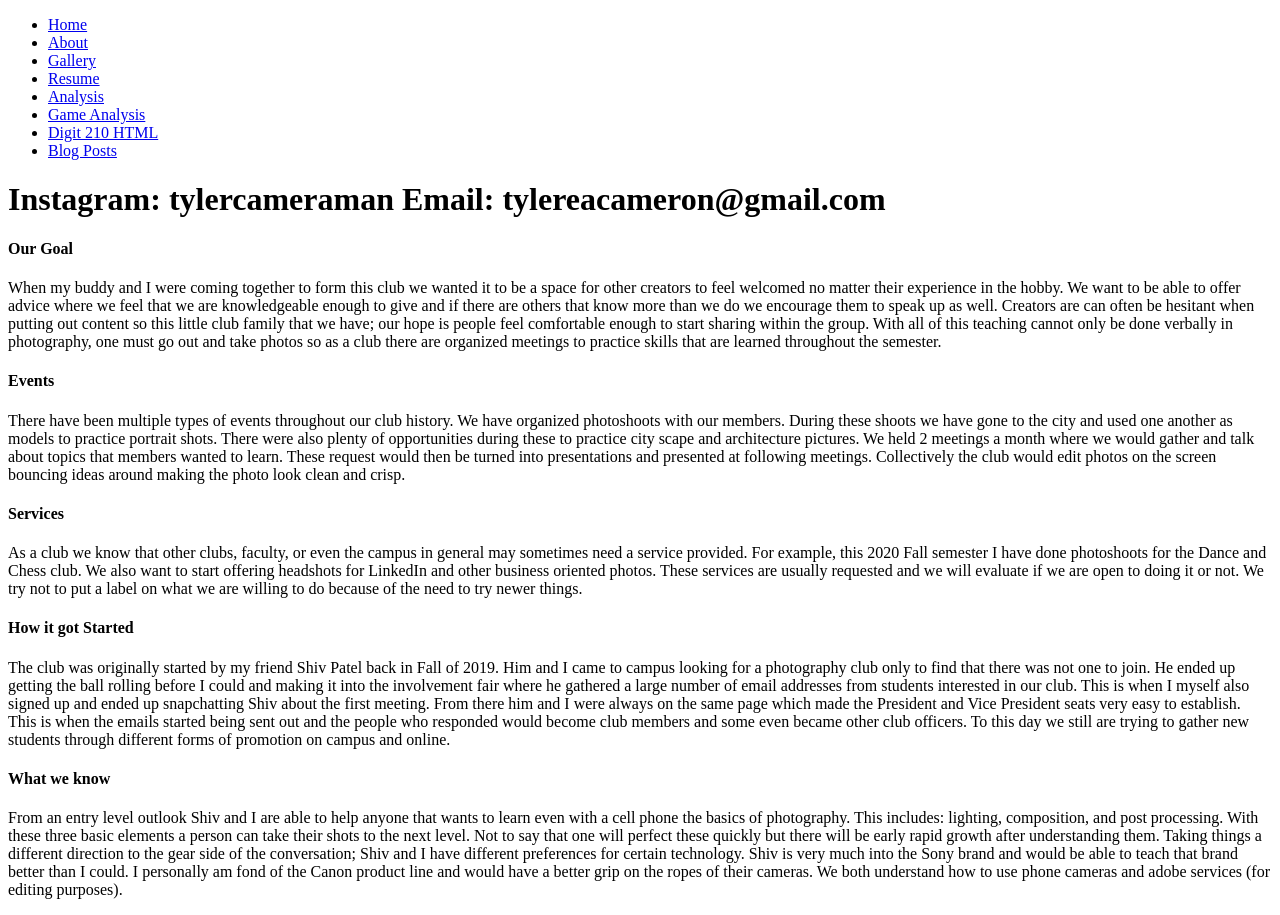
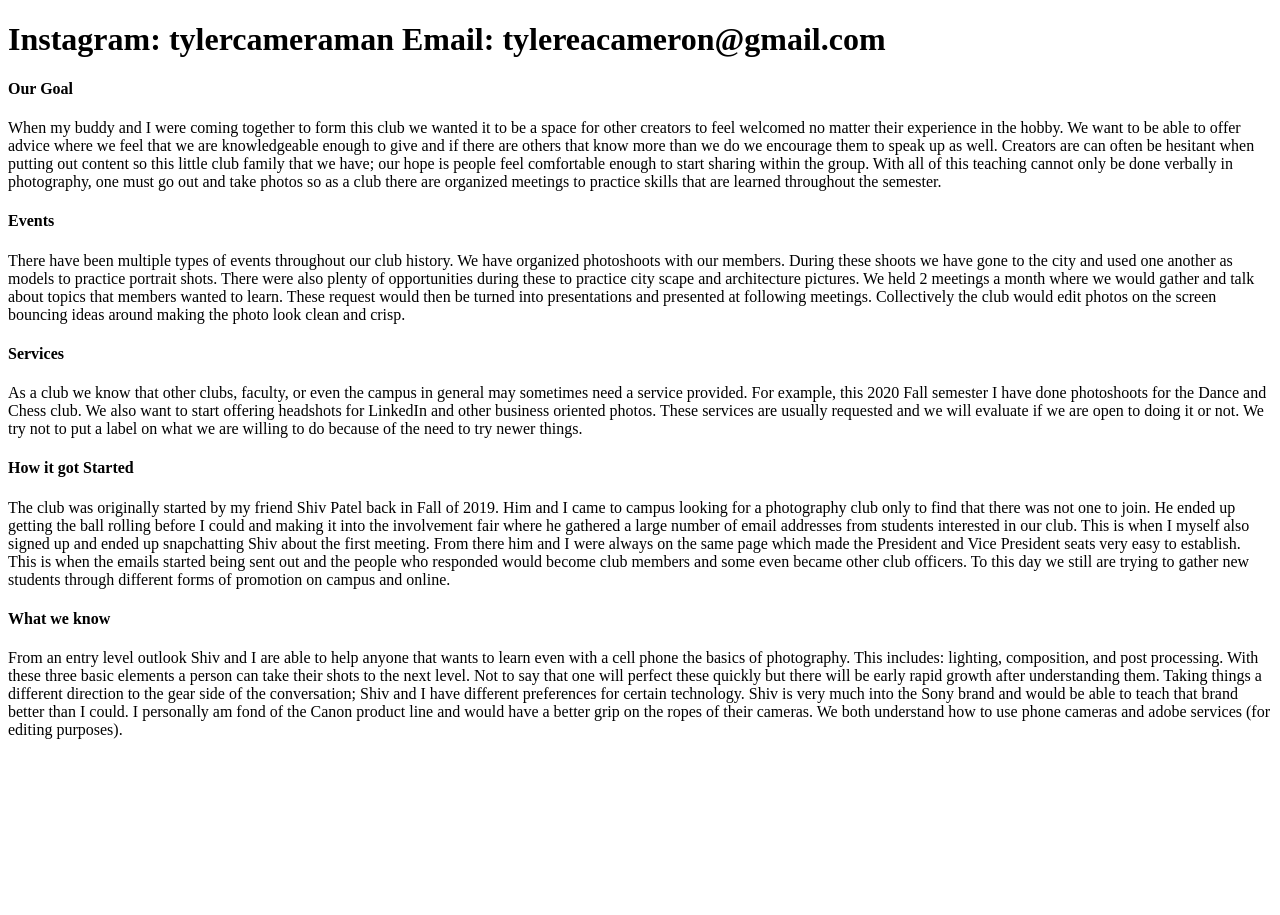
Before and after one commit to tec5271/Tylercameraman, a plain HTML site: page docs/Blog.html in a window 1280 px wide. After the commit the page ends 800 px from the top, so only its background shows below. Drawn offline with Linux system fonts and the light colour scheme.

Commit message:
Revert "now work please"
This reverts commit 5d7b7e917c094c5e8c08ead84d7ee1f2c97e5fba.

```diff
--- a/docs/Blog.html
+++ b/docs/Blog.html
@@ -3,34 +3,6 @@
     <head>
         <title>Blog Post</title>
     </head>
-    <nav>
-        <ul class="menuB">
-            <li>
-                <a href="index.html">Home</a>
-            </li>
-            <li>
-                <a href="about.html">About</a>
-            </li>
-            <li>
-                <a href="gallery.html">Gallery</a>
-            </li>
-            <li>
-                <a href="resume.html">Resume</a>
-            </li>
-            <li>
-                <a href="Analysis.html">Analysis</a>
-            </li>
-            <li>
-                <a href="Game.html">Game Analysis</a>
-            </li>
-            <li>
-                <a href="Digit210.html">Digit 210 HTML</a>
-            </li>
-            <li>
-                <a href="Blog.html">Blog Posts</a>
-            </li>
-        </ul>
-    </nav>
     <h1>Instagram: tylercameraman Email: tylereacameron@gmail.com</h1>
     <h4>Our Goal</h4>
     <p>When my buddy and I were coming together to form this club we wanted it to be a space for
```
